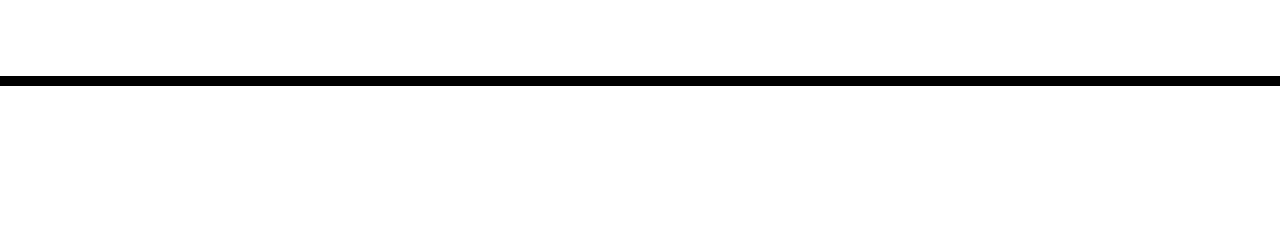
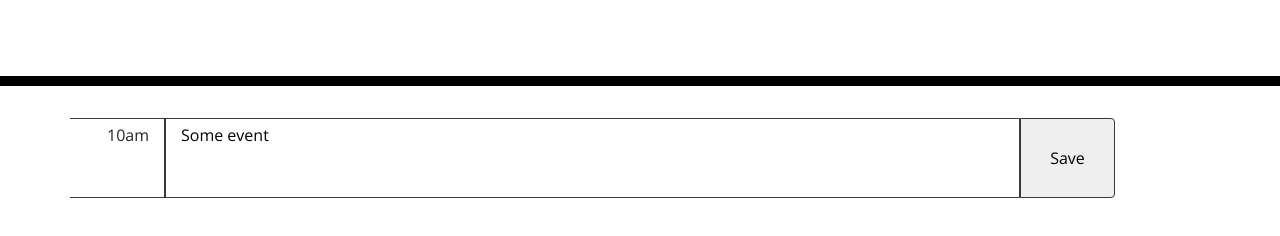
Before and after one commit to rgultiano/06-day-planner, a plain HTML site: page Develop/index.html in a window 1280 px wide. Shown: the part 182-418 px from the top of the page. Drawn offline with nearby package versions, Linux system fonts and the light colour scheme.

Commit message:
Initial Bootstrap row template for a calendar timeslot

```diff
--- a/Develop/index.html
+++ b/Develop/index.html
@@ -30,6 +30,11 @@
     </header>
     <div class="container">
       <!-- Timeblocks go here -->
+      <div class="tb d-flex row border-0">
+        <span class="tb-time py-2 col-1 text-right border border-left-0 border-dark">10am</span>
+        <textarea class="tb-event py-2 col-9 border border-dark">Some event</textarea>
+        <button class="tb-time col-1 text-center align-text-center border border-dark rounded-right">Save</button>
+      </div>
     </div>
 
     <script src="https://cdnjs.cloudflare.com/ajax/libs/jquery/3.2.1/jquery.min.js"></script>
```
